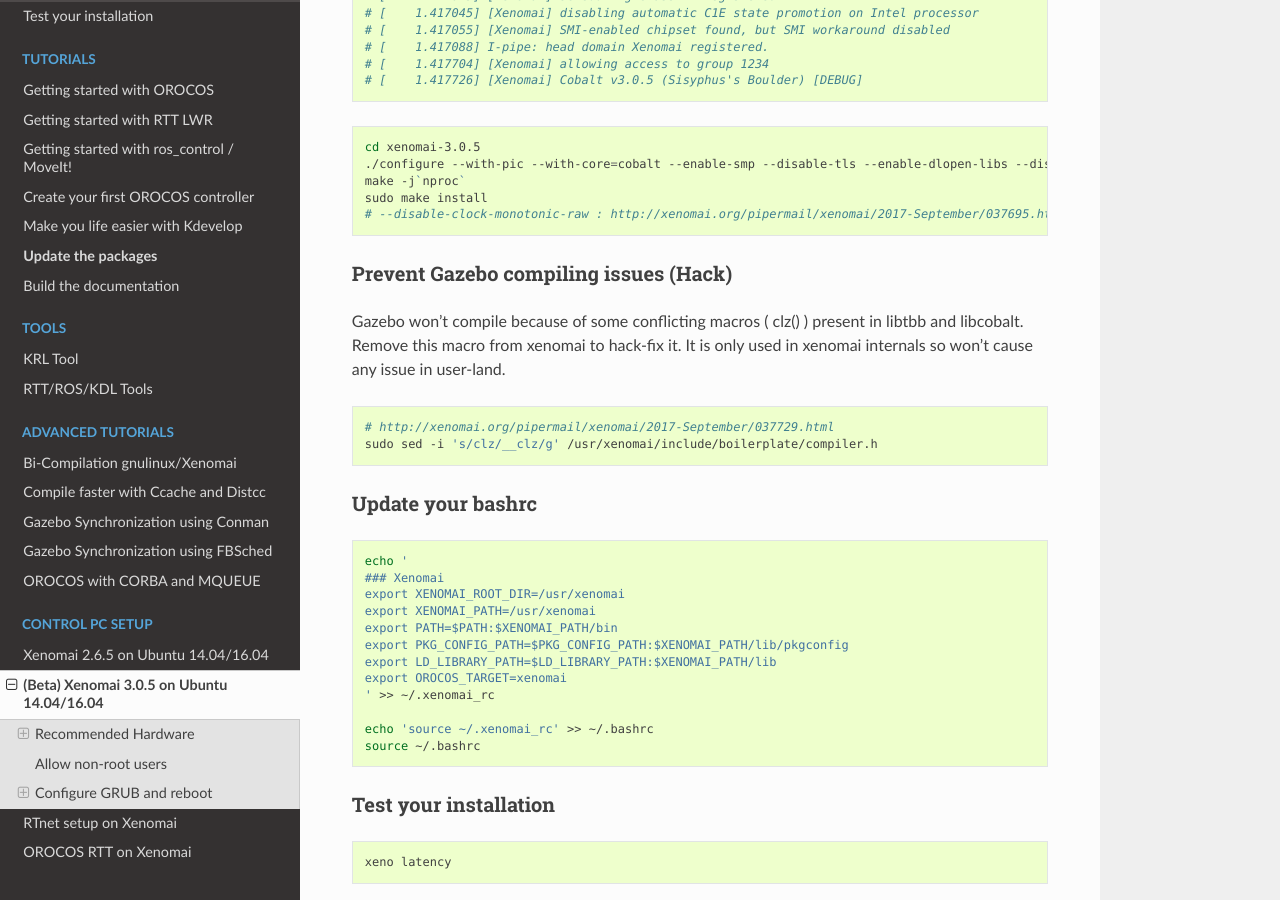
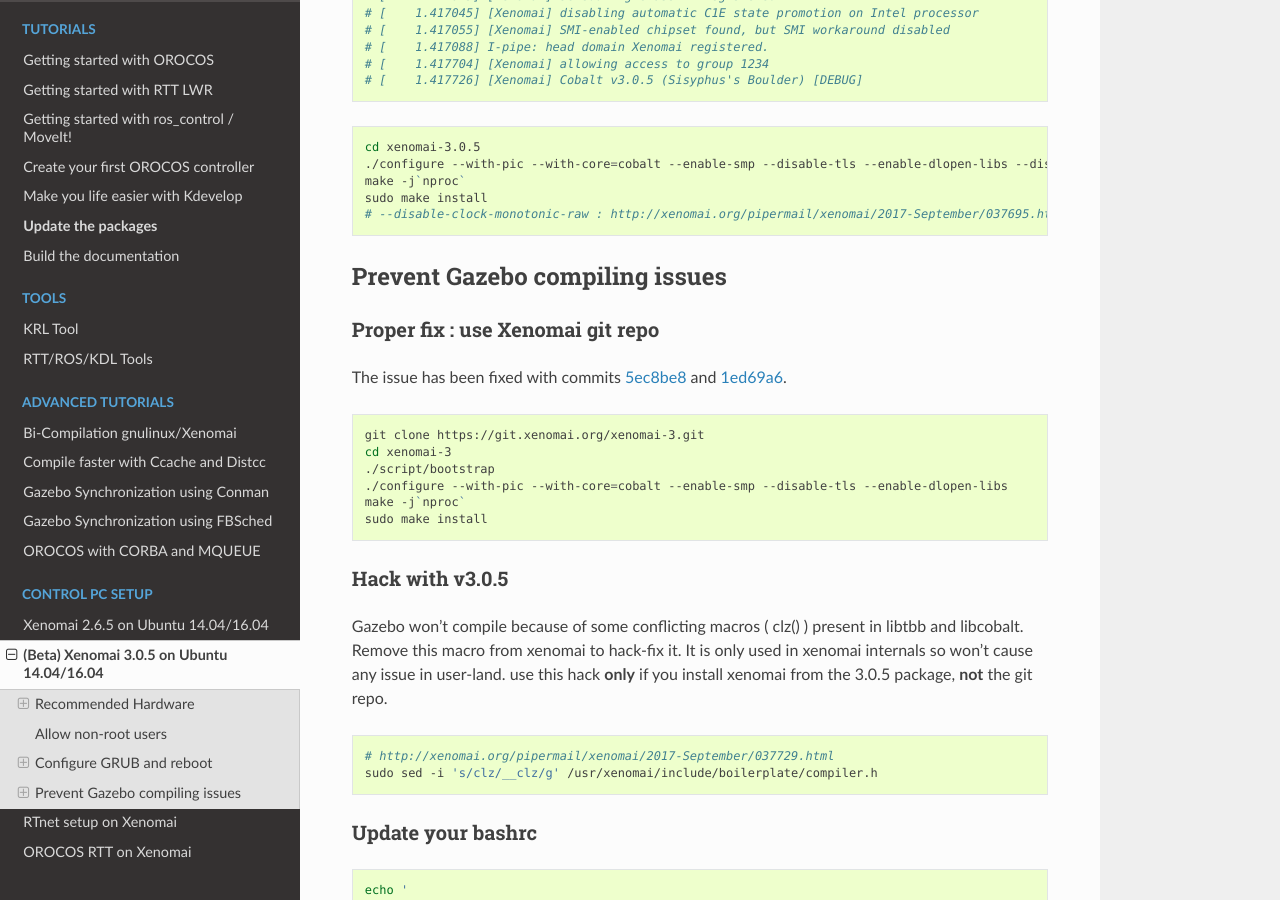
Before and after one commit to kuka-isir/rtt_lwr, a Sphinx documentation site: the page built from docs/source/rtpc/xenomai3.rst, in a window 1280 px wide and 900 px high, scrolled down 4583 px. Built offline with Sphinx 7.4.7 and the Read the Docs theme 2.0.0, drawn with Linux system fonts in a browser that asks for light colours.

Commit message:
fix clz issue

```diff
--- a/docs/source/rtpc/xenomai3.rst
+++ b/docs/source/rtpc/xenomai3.rst
@@ -244,16 +244,37 @@
     # --disable-clock-monotonic-raw : http://xenomai.org/pipermail/xenomai/2017-September/037695.html
 
 
-Prevent Gazebo compiling issues (Hack)
--------------------------------
+Prevent Gazebo compiling issues
+~~~~~~~~~~~~~~~~~~~~~~~~~~~~~~~
+
+Proper fix : use Xenomai git repo
+---------------------------------
+
+The issue has been fixed with commits `5ec8be8 <https://git.xenomai.org/xenomai-3.git/commit/?id=5ec8be8b0588715baf92f8ababede5a1189e4f18>`_ and
+`1ed69a6 <https://git.xenomai.org/xenomai-3.git/commit/?id=1ed69a66af031bf8890c288299e9bb8ec4f48d4c>`_.
+
+.. code-block:: bash
+
+    git clone https://git.xenomai.org/xenomai-3.git
+    cd xenomai-3
+    ./script/bootstrap
+    ./configure --with-pic --with-core=cobalt --enable-smp --disable-tls --enable-dlopen-libs
+    make -j`nproc`
+    sudo make install
+
+Hack with v3.0.5
+----------------
 
 Gazebo won't compile because of some conflicting macros ( clz() ) present in libtbb and libcobalt.
 Remove this macro from xenomai to hack-fix it. It is only used in xenomai internals so won't cause any issue in user-land.
+use this hack **only** if you install xenomai from the 3.0.5 package, **not** the git repo.
 
 .. code-block:: bash
 
     # http://xenomai.org/pipermail/xenomai/2017-September/037729.html
     sudo sed -i 's/clz/__clz/g' /usr/xenomai/include/boilerplate/compiler.h
+
+
 
 
 Update your bashrc
```
